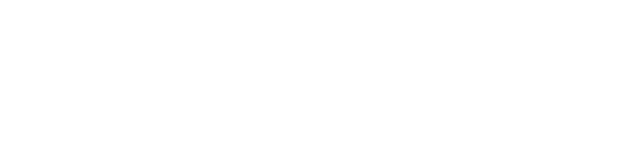
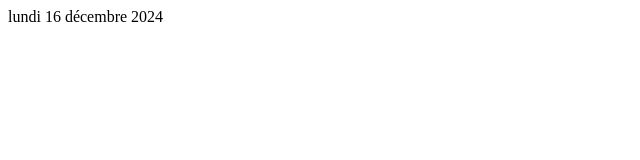
Before and after one commit to Saphirya/Javascript_les_dates, a website built with Vite: page src/index.html in a window 1280 px wide. Shown: the whole page, without its empty margins (0-640 px from the left). Built offline with nearby package versions, Linux system fonts and the light colour scheme.

Commit message:
add web api Date

```diff
--- /dev/null
+++ b/src/affichageDate.js
@@ -0,0 +1,26 @@
+const date = new Date();
+// console.log(date);
+// console.log(date.toISOString());
+// console.log(date.toTimeString());
+// console.log(date.toLocaleString("fr-FR"));
+// console.log(date.toLocaleTimeString("fr-FR"));
+console.log(
+  date.toLocaleDateString("fr-FR", {
+    weekday: "long",
+    month: "long",
+    day: "numeric",
+    year: "numeric",
+  })
+);
+
+//aficher sur l'html
+document.body.innerHTML = date.toLocaleDateString("fr-FR", {
+  weekday: "long",
+  month: "long",
+  day: "numeric",
+  year: "numeric",
+});
+
+// setInterval(() => {
+//   console.log(new Date().toLocaleTimeString("fr-FR"));
+// }, 1000);
--- a/src/index.html
+++ b/src/index.html
@@ -3,7 +3,7 @@
   <head>
     <meta charset="UTF-8" />
     <meta name="viewport" content="width=device-width, initial-scale=1.0" />
-    <script src="./index.js" type="module"></script>
+    <script src="./affichageDate.js" type="module"></script>
     <title>les dates</title>
   </head>
   <body></body>
```
Also changed, not shown: src/apiDate.js (added, +14 -0 lines), src/timestamp.js (added, +22 -0 lines).
